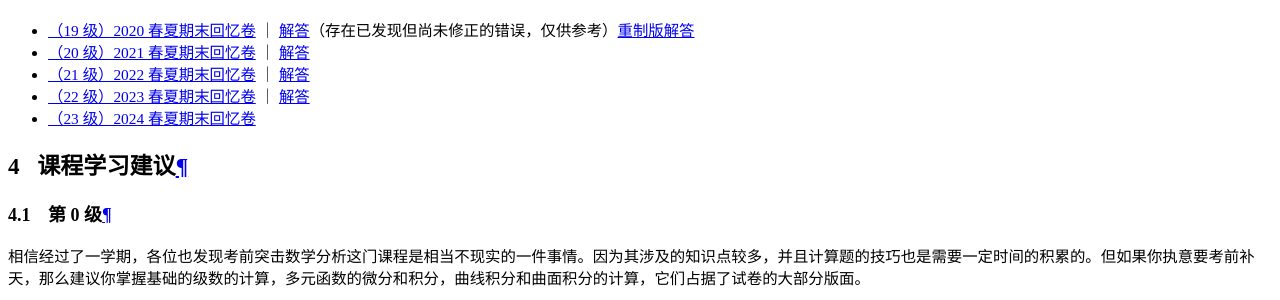
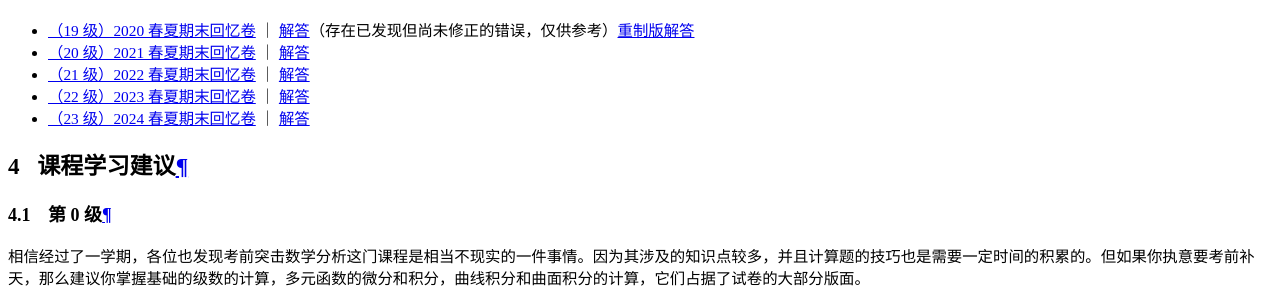
Before and after one commit to ZJU-Turing/TuringCourses, an MkDocs documentation site: the page built from docs/math_phys/math_analysis2/index.md, in a window 1280 px wide and 900 px high, scrolled down 18984 px. Shown: the part 150-450 px from the top of the window. Built offline with MkDocs 1.6.1 and Material for MkDocs 9.7.7, drawn with Linux system fonts in a browser that asks for light colours; comment, search, counter and statistics services are not loaded.

Commit message:
docs: 修改数分 II 24 回忆卷的错误，添加该卷的答案 (#239)
* docs: 添加离散数学理论基础 2024-2025 春夏第一次小测答案

* docs: 修改了离散25年第一次小测答案的部分内容

* docs: 修改了数分II24回忆卷的错误（应该），添加了该卷的答案

```diff
--- a/docs/math_phys/math_analysis2/index.md
+++ b/docs/math_phys/math_analysis2/index.md
@@ -28,7 +28,7 @@
 - [（20 级）2021 春夏期末回忆卷](数学分析（甲）Ⅱ（H）2021春夏回忆卷.pdf) ｜ [解答](数学分析（甲）Ⅱ（H）2021春夏回忆卷解答.pdf)
 - [（21 级）2022 春夏期末回忆卷](数学分析（甲）Ⅱ（H）2022春夏回忆卷.pdf) ｜ [解答](数学分析（甲）Ⅱ（H）2022春夏回忆卷解答.pdf)
 - [（22 级）2023 春夏期末回忆卷](数学分析（甲）Ⅱ（H）2023春夏回忆卷.pdf) ｜ [解答](数学分析（甲）Ⅱ（H）2023春夏回忆卷解答.pdf)
-- [（23 级）2024 春夏期末回忆卷](数学分析（甲）Ⅱ（H）2024春夏回忆卷.pdf)
+- [（23 级）2024 春夏期末回忆卷](数学分析（甲）Ⅱ（H）2024春夏回忆卷.pdf) ｜ [解答](数学分析（甲）Ⅱ（H）2024春夏回忆卷解答.pdf)
 
 
 ## 课程学习建议
```
Also changed, not shown: 4 other files.
